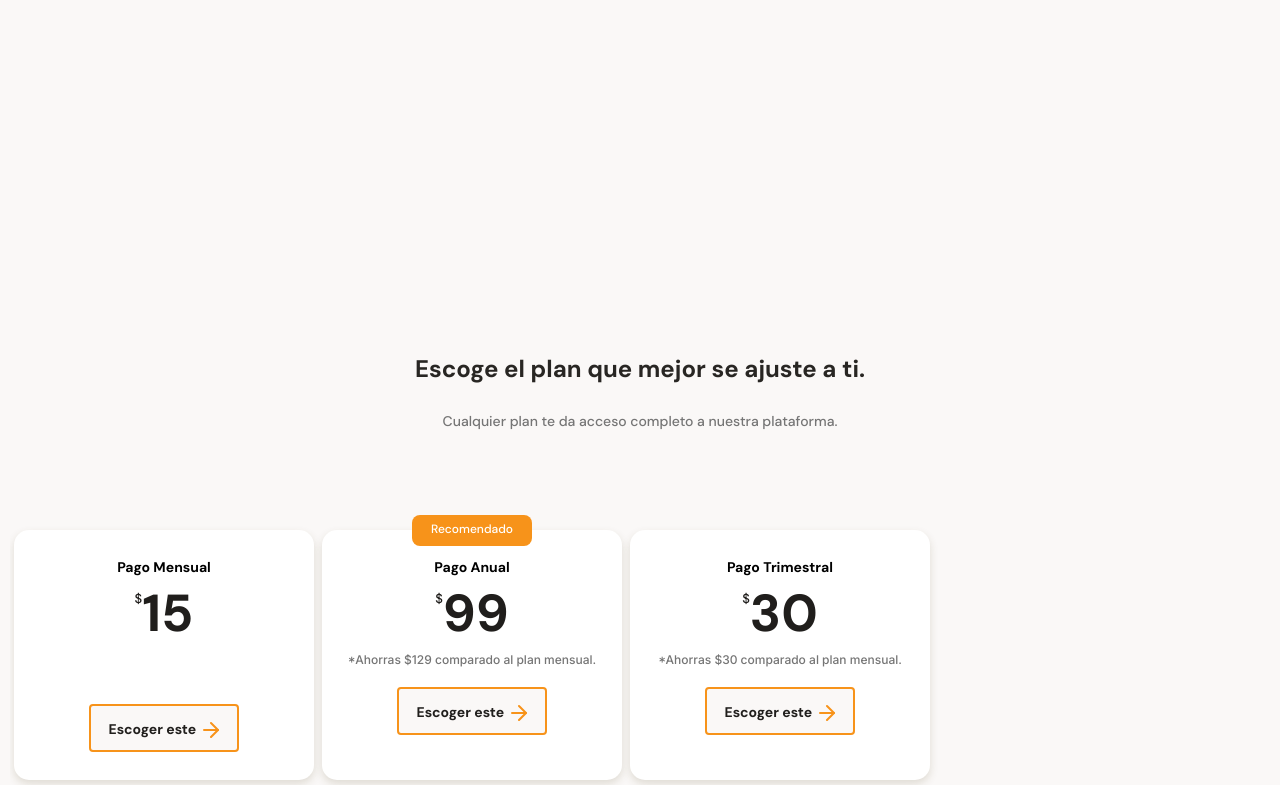
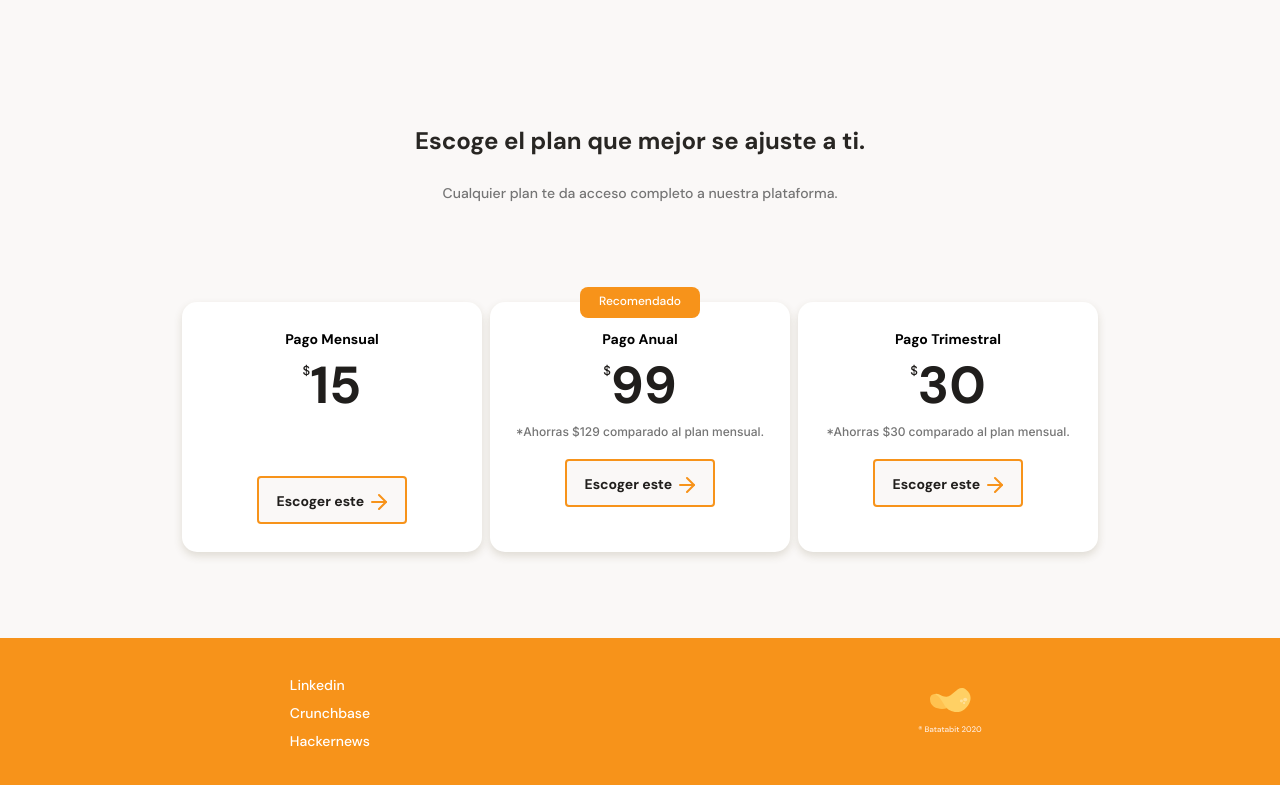
Before and after one commit to Yarce22/BatataBit, a plain HTML site: page index.html in a window 1280 px wide. Shown: the part 2012-2797 px from the top of the page. Drawn offline with Linux system fonts and the light colour scheme.

Commit message:
Se termina el footer y las mediaquery

```diff
--- /dev/null
+++ b/css/media550.css
@@ -0,0 +1,3 @@
+.table-container--slider {
+    justify-content: center;
+}
--- /dev/null
+++ b/css/table.css
@@ -0,0 +1,16 @@
+.table-container--slider {
+    justify-content: space-evenly;
+    width: 930px;
+    margin: 0 auto;
+}
+
+.main-product-detail {
+    display: flex;
+    justify-content: center;
+    flex-wrap: wrap;
+    margin: 0 auto;
+}
+
+.plans-container--slider {
+    justify-content: center;
+}
--- a/index.html
+++ b/index.html
@@ -6,6 +6,9 @@
     <meta name="viewport" content="width=device-width, initial-scale=1.0">
     <link rel="preconnect" href="https://fonts.googleapis.com"><link rel="preconnect" href="https://fonts.gstatic.com" crossorigin><link href="https://fonts.googleapis.com/css2?family=DM+Sans:ital,wght@0,500;0,700;1,400&family=Inter:wght@300;500&display=swap" rel="stylesheet">
     <link rel="stylesheet" href="/style.css">
+    <link rel="stylesheet" href="./css/table.css" media="(min-width: 930px)">
+    <link rel="stylesheet" href="./css/media550.css" media="(min-width: 550px)">
+
     <title>Document</title>
 </head>
 <body>
@@ -165,7 +168,22 @@
     </main>
 
     <footer>
-
+        <section class="left">
+            <ul>
+                <li>
+                    <a href="#">Linkedin</a>
+                </li>
+                <li>
+                    <a href="#">Crunchbase</a>
+                </li>
+                <li>
+                    <a href="#">Hackernews</a>
+                </li>
+            </ul>
+        </section>
+        <section class="right">
+            <img src="./assets/imgs/logoFooter.svg" alt="Logo de batatabit">
+        </section>
     </footer>
 </body>
 </html>
--- a/style.css
+++ b/style.css
@@ -270,7 +270,7 @@ main {
     overflow-x: scroll;
     overscroll-behavior-x: contain;
     scroll-snap-type: x proximity;
-    margin: 0 40px;
+    margin-left: 40px;
 }
 
 /* .main-tables-container .arrow-right-container,
@@ -304,7 +304,6 @@ main {
     position: relative;
     width: 100%;
     min-width: 320px;
-    max-width: 900px;
     height: auto;
     padding: 20px 10px;
     background-color: var(--warm-black);
@@ -528,3 +527,35 @@ background: url('./assets/imgs/bitcoinbaby.jpg') center/cover no-repeat;
     background: url('./assets/icons/oriange-arrow-right.svg');
     vertical-align: text-bottom;
 }
+
+footer {
+    display: flex;
+    padding: 20px;
+    width: 100%;
+    height: 150px;
+    background-color: var(--bitcoin-orange);
+}
+
+footer section {
+    display: flex;
+    width: 50%;
+    justify-content: center;
+    align-items: center;
+}
+
+footer .left ul {
+    font-size: 1.4rem;
+    font-weight: 500;
+    line-height: 1.8rem;
+    list-style: none;
+    text-decoration: none;
+}
+
+.left li {
+    margin: 10px 0;
+}
+
+.left a {
+    text-decoration: none;
+    color: var(--just-white)
+}
```
Also changed, not shown: assets/imgs/logoFooter.svg (added), assets/imgs/soloLogo.svg (added).
